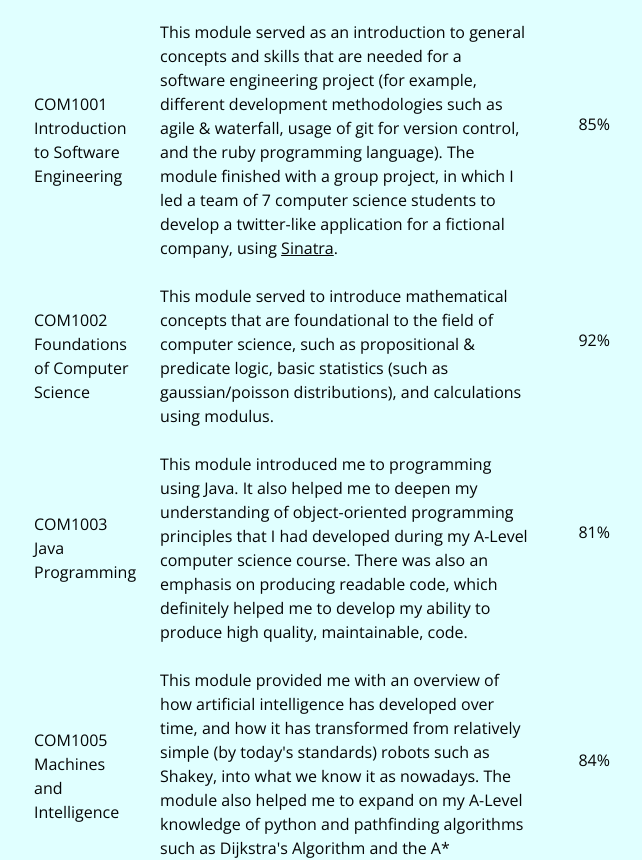
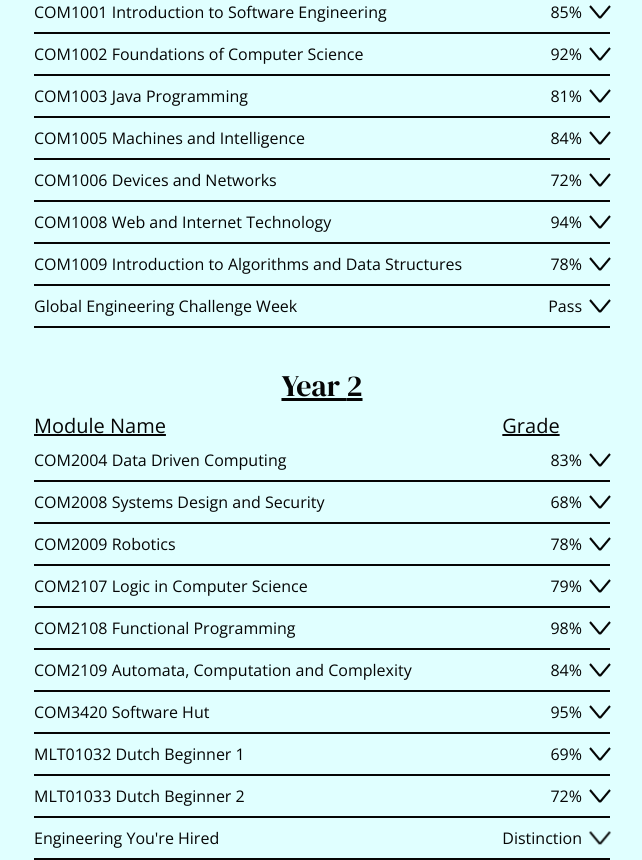
Before and after one commit to jacksanders02/portfolio-site, a Next.js app: page /about-me in a window 1280 px wide. Shown: the part 1440-2300 px from the top of the page, without its empty margins (318-960 px from the left). Built offline with nearby package versions, Linux system fonts and the light colour scheme.

Commit message:
Made modules into dropdown

```diff
--- a/src/app/about-me/page.tsx
+++ b/src/app/about-me/page.tsx
@@ -2,36 +2,9 @@ import React from "react";
 import PageContainer from "@/components/PageContainer";
 import { fontSerif } from "@/app/fonts";
 import Image from "next/image";
-import modulesJSON from "@/data/modules.json";
-import { Module } from "@/helpers/types";
-import ModuleTableHeader from "@/components/ModuleTableHeader";
-
-/**
- * Splits an array of all modules into an indexable object of modules separated by year
- * @param allModules {Module[]}: a list of all modules to split
- */
-function splitModules(allModules: Module[]): {[key: number]: Module[]} {
-  const modules: {[key: number]: Module[]} = {1: [], 2: [], 3: [], 4: []}
-
-  allModules.forEach(module => {
-    modules[module.year].push(module);
-  })
-
-  return modules
-}
-
-function buildTableRows(modules: Module[]): React.ReactNode {
-  return modules.map((module: Module) => (
-    <>
-      <p dangerouslySetInnerHTML={{ __html: module.name }} className={'max-lg:text-center max-lg:text-xl max-lg:font-bold max-lg:underline'} />
-      <p dangerouslySetInnerHTML={{ __html: module.description }} className={'max-lg:text-center'} />
-      <p className={'text-right mb-8'}>{module.grade}</p>
-    </>
-  ));
-}
+import ModulesTable from "@/components/ModulesTable";
 
 export default function AboutMe(): React.ReactNode {
-  const modulesByYear: {[key: number]: Module[]} = splitModules(modulesJSON["modules"]);
   return (
     <main>
       <PageContainer extraClasses={`m-auto mt-20 md:mt-0 p-8 flex flex-col gap-6`}>
@@ -76,21 +49,7 @@ export default function AboutMe(): React.ReactNode {
             </div>
           </div>
 
-          <div className={`w-full clear-right`}>
-            <h2 className={`${fontSerif.className} text-2xl sm:text-3xl lg:text-4xl text-center mb-2`}>Academic Achievements</h2>
-            {
-              // Build a table header + body combo for each year that has modules inputted
-              Object.keys(modulesByYear)
-                .map(year => parseInt(year))
-                .filter(year => modulesByYear[year].length > 0)
-                .map(year => (
-                  <div className={`w-full flex flex-col items-center lg:grid grid-cols-[1fr_5fr_max-content] gap-6`} key={`year-${year}`}>
-                    <ModuleTableHeader year={year} />
-                    {buildTableRows(modulesByYear[year])}
-                  </div>
-                ))
-            }
-          </div>
+          <ModulesTable />
         </div>
       </PageContainer>
     </main>
--- /dev/null
+++ b/src/components/ExpandButton.tsx
@@ -0,0 +1,75 @@
+"use client"
+
+import React from "react";
+import { motion } from "framer-motion";
+
+export default class ExpandButton extends React.Component {
+  state = {
+    open: false
+  }
+
+  variants = {
+    open: {
+      rotate: 180
+    },
+
+    closed: {
+      rotate: 0
+    },
+  };
+
+  descVariants = {
+    open: {
+      display: "block"
+    },
+
+    closed: {
+      display: "none"
+    },
+  };
+
+  toggleOpen = () => {
+    this.setState({
+      open: !this.state.open
+    })
+  }
+
+  render() {
+    const { moduleDescription } = this.props;
+    return (
+      <>
+        <motion.svg
+          viewBox={`0 0 8 7`}
+          overflow="visible"
+          preserveAspectRatio="none"
+          className={'w-5 h-3'}
+          variants={this.variants}
+          animate={this.state.open ? "open" : "closed"}
+        >
+          <line
+            x1="0"
+            x2="4"
+            y1="0"
+            y2="7"
+            strokeWidth={2}
+            vectorEffect="non-scaling-stroke"
+          />
+          <line
+            x1="8"
+            x2="4"
+            y1="0"
+            y2="7"
+            strokeWidth={2}
+            vectorEffect="non-scaling-stroke"
+          />
+        </motion.svg>
+        <motion.p
+          className={'col-span-3 overflow-hidden'}
+          dangerouslySetInnerHTML={{ __html: moduleDescription }}
+          variants={this.descVariants}
+          animate={this.state.open ? "open" : "closed"}
+        />
+      </>
+    )
+  }
+}
--- a/src/components/ModuleTableHeader.tsx
+++ b/src/components/ModuleTableHeader.tsx
@@ -10,10 +10,13 @@ export default function ModuleTableHeader({
 }): React.ReactNode {
   return (
     <>
-      <h3 className={`${fontSerif.className} text-center  text-xl sm:text-2xl lg:text-3xl col-span-3`}>Year {year}</h3>
+      <h3
+        className={`${fontSerif.className} underline text-center mt-10 text-xl sm:text-2xl lg:text-3xl col-span-3`}>
+        Year {year}
+      </h3>
       <p className={'bold underline text-left text-md sm:text-lg lg:text-xl hidden lg:block'}>Module Name</p>
-      <p className={'bold underline text-left text-md sm:text-lg lg:text-xl hidden lg:block'}>Module Description</p>
       <p className={'bold underline text-left text-md sm:text-lg lg:text-xl hidden lg:block'}>Grade</p>
+      <div />
     </>
   )
 }
--- /dev/null
+++ b/src/components/ModulesTable.tsx
@@ -0,0 +1,74 @@
+"use client"
+import modulesJSON from "@/data/modules.json";
+import { Module } from "@/helpers/types";
+import ModuleTableHeader from "@/components/ModuleTableHeader";
+import { fontSerif } from "@/app/fonts";
+import React, { useRef } from "react";
+import ExpandButton from "@/components/ExpandButton";
+
+/**
+ * Splits an array of all modules into an indexable object of modules separated by year
+ * @param allModules {Module[]}: a list of all modules to split
+ */
+function splitModules(allModules: Module[]): {[key: number]: Module[]} {
+  const modules: {[key: number]: Module[]} = {1: [], 2: [], 3: [], 4: []}
+
+  allModules.forEach(module => {
+    modules[module.year].push(module);
+  })
+
+  return modules
+}
+
+function buildTableRows(modules: Module[]): React.ReactNode {
+  return modules.map((module: Module, i: number) => {
+    const expandRef: React.MutableRefObject<ExpandButton | null> = useRef(null);
+    return (
+      <>
+        <div
+          className={`contents cursor-pointer hover-link dark:hover-link-dark`}
+          onClick={(e: React.MouseEvent<HTMLDivElement, MouseEvent>) => {
+            expandRef.current?.toggleOpen();
+          }}
+        >
+          <p
+            dangerouslySetInnerHTML={{ __html: module.name }}
+            className={
+              "max-lg:text-center max-lg:text-xl max-lg:font-bold max-lg:underline"
+            }
+          />
+          <p className={"text-right"}>{module.grade}</p>
+          <ExpandButton ref={expandRef} moduleDescription={module.description}/>
+        </div>
+
+        <div
+          className={
+            "col-span-3 border-b-2 border-on-background dark:border-on-background-dark"
+          }
+        />
+      </>
+    );
+  });
+}
+
+export default function ModulesTable(): React.ReactNode {
+  const modulesByYear: {[key: number]: Module[]} = splitModules(modulesJSON["modules"]);
+
+  return (
+    <div className={`w-full clear-right`}>
+      <h2 className={`${fontSerif.className} text-2xl sm:text-3xl lg:text-4xl text-center mb-2`}>Academic Achievements</h2>
+      {
+        // Build a table header + body combo for each year that has modules inputted
+        Object.keys(modulesByYear)
+          .map(year => parseInt(year))
+          .filter(year => modulesByYear[year].length > 0)
+          .map(year => (
+            <div className={`w-full flex flex-col items-center lg:grid grid-cols-[6fr_max-content_max-content] gap-2`} key={`year-${year}`}>
+              <ModuleTableHeader year={year} />
+              {buildTableRows(modulesByYear[year])}
+            </div>
+          ))
+      }
+    </div>
+  )
+}
--- a/src/data/modules.json
+++ b/src/data/modules.json
@@ -1,43 +1,43 @@
 {
   "modules": [
     {
-      "name": "COM1001<br />Introduction to Software Engineering",
+      "name": "COM1001 Introduction to Software Engineering",
       "description": "This module served as an introduction to general concepts and skills that are needed for a software engineering project (for example, different development methodologies such as agile & waterfall, usage of git for version control, and the ruby programming language). The module finished with a group project, in which I led a team of 7 computer science students to develop a twitter-like application for a fictional company, using <a href='https://sinatrarb.com' class='hover-link dark:hover-link-dark underline'>Sinatra</a>.",
       "grade": "85%",
       "year": 1
     },
     {
-      "name": "COM1002<br />Foundations of Computer Science",
+      "name": "COM1002 Foundations of Computer Science",
       "description": "This module served to introduce mathematical concepts that are foundational to the field of computer science, such as propositional & predicate logic, basic statistics (such as gaussian/poisson distributions), and calculations using modulus.",
       "grade": "92%",
       "year": 1
     },
     {
-      "name": "COM1003<br />Java Programming",
+      "name": "COM1003 Java Programming",
       "description": "This module introduced me to programming using Java. It also helped me to deepen my understanding of object-oriented programming principles that I had developed during my A-Level computer science course. There was also an emphasis on producing readable code, which definitely helped me to develop my ability to produce high quality, maintainable, code.",
       "grade": "81%",
       "year": 1
     },
     {
-      "name": "COM1005<br />Machines and Intelligence",
+      "name": "COM1005 Machines and Intelligence",
       "description": "This module provided me with an overview of how artificial intelligence has developed over time, and how it has transformed from relatively simple (by today's standards) robots such as Shakey, into what we know it as nowadays. The module also helped me to expand on my A-Level knowledge of python and pathfinding algorithms such as Dijkstra's Algorithm and the A* Algorithm.",
       "grade": "84%",
       "year": 1
     },
     {
-      "name": "COM1006<br />Devices and Networks",
+      "name": "COM1006 Devices and Networks",
       "description": "",
       "grade": "72%",
       "year": 1
     },
     {
-      "name": "COM1008<br />Web and Internet Technology",
+      "name": "COM1008 Web and Internet Technology",
       "description": "",
       "grade": "94%",
       "year": 1
     },
     {
-      "name": "COM1009<br />Introduction to Algorithms and Data Structures",
+      "name": "COM1009 Introduction to Algorithms and Data Structures",
       "description": "",
       "grade": "78%",
       "year": 1
@@ -49,55 +49,55 @@
       "year": 1
     },
     {
-      "name": "COM2004<br />Data Driven Computing",
+      "name": "COM2004 Data Driven Computing",
       "description": "",
       "grade": "83%",
       "year": 2
     },
     {
-      "name": "COM2008<br />Systems Design and Security",
+      "name": "COM2008 Systems Design and Security",
       "description": "",
       "grade": "68%",
       "year": 2
     },
     {
-      "name": "COM2009<br />Robotics",
+      "name": "COM2009 Robotics",
       "description": "",
       "grade": "78%",
       "year": 2
     },
     {
-      "name": "COM2107<br />Logic in Computer Science",
+      "name": "COM2107 Logic in Computer Science",
       "description": "",
       "grade": "79%",
       "year": 2
     },
     {
-      "name": "COM2108<br />Functional Programming",
+      "name": "COM2108 Functional Programming",
       "description": "",
       "grade": "98%",
       "year": 2
     },
     {
-      "name": "COM2109<br />Automata, Computation and Complexity",
+      "name": "COM2109 Automata, Computation and Complexity",
       "description": "",
       "grade": "84%",
       "year": 2
     },
     {
-      "name": "COM3420<br />Software Hut",
+      "name": "COM3420 Software Hut",
       "description": "",
       "grade": "95%",
       "year": 2
     },
     {
-      "name": "MLT01032<br />Dutch Beginner 1",
+      "name": "MLT01032 Dutch Beginner 1",
       "description": "",
       "grade": "69%",
       "year": 2
     },
     {
-      "name": "MLT01033<br />Dutch Beginner 2",
+      "name": "MLT01033 Dutch Beginner 2",
       "description": "",
       "grade": "72%",
       "year": 2
```
